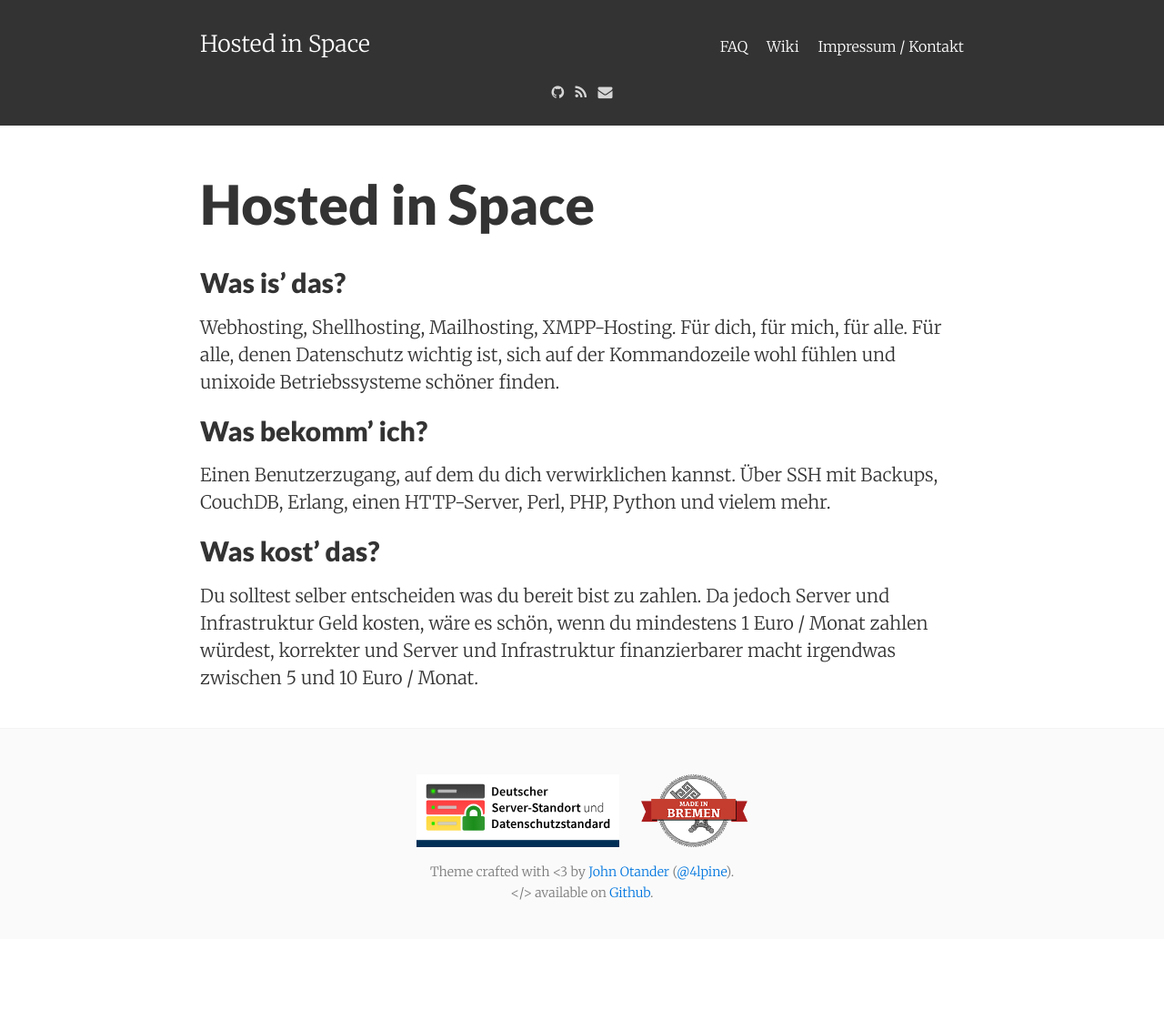
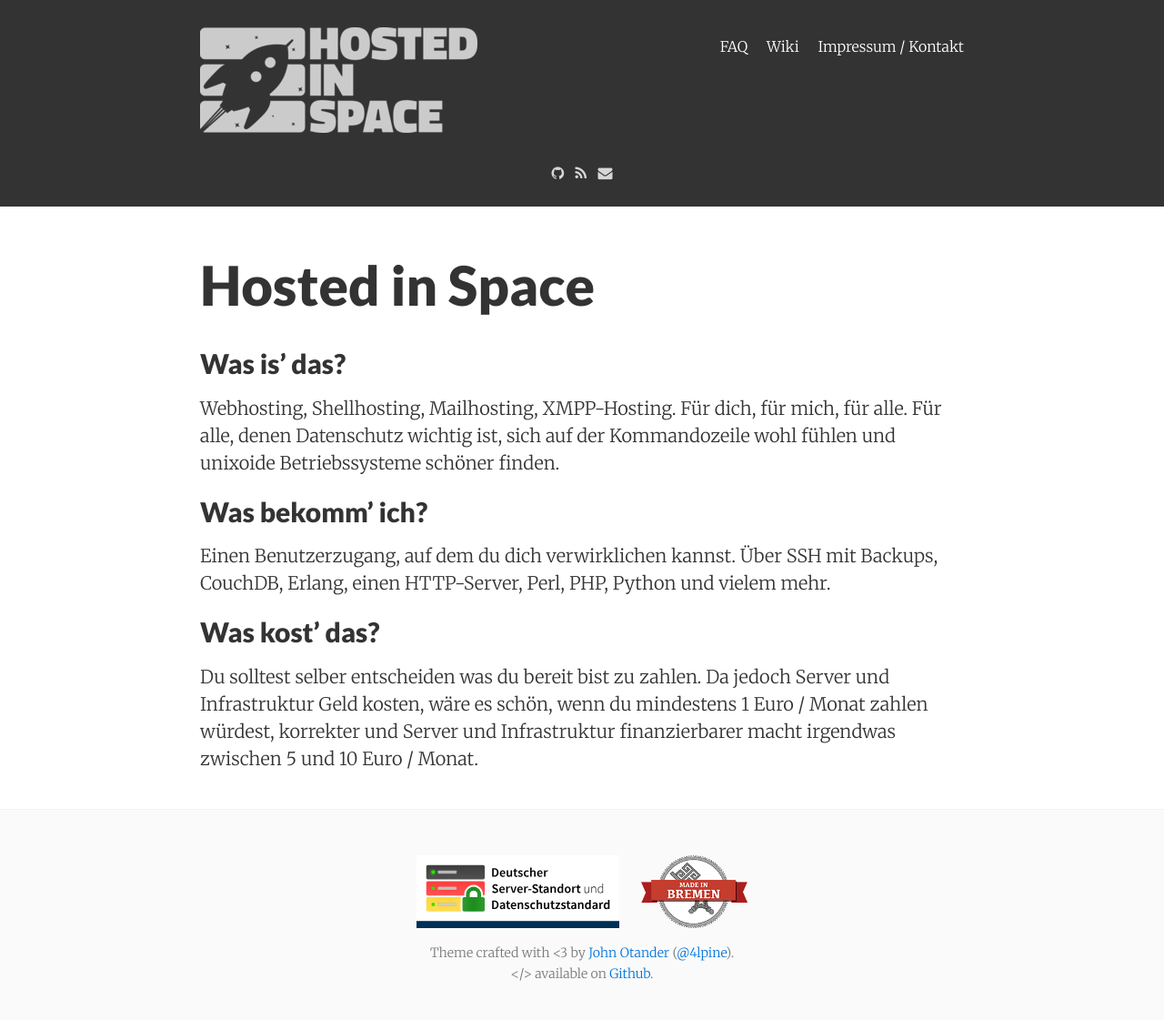
Before and after one commit to coderbyheart/hostedinspace.github.io, a Jekyll site: the page built from index.md, in a window 1280 px wide. Shown: the whole page at 91% size. Built offline with Jekyll 4.4.1, drawn with Linux system fonts in a browser that asks for light colours; nearby versions of some CDN libraries; before the commit the page ends 1032 px from its top, so only the background shows below that.

Commit message:
New logo

```diff
--- a/_includes/header.html
+++ b/_includes/header.html
@@ -1,7 +1,7 @@
 <header class="site-header px2 px-responsive">
   <div class="mt2 wrap">
     <div class="measure">
-      <a href="{{ "/" | prepend: site.baseurl }}" class="site-title">{{ site.title }}</a>
+      <a href="{{ "/" | prepend: site.baseurl }}" class="site-title"><img src="/assets/images/logo.png" alt="{{ site.title }}"></a>
       <nav class="site-nav">
         {% include navigation.html %}
       </nav>
--- a/_sass/_header.scss
+++ b/_sass/_header.scss
@@ -40,6 +40,10 @@
   opacity: 0.88;
 }
 
+.site-header a.site-title:hover {
+  opacity: 1;
+}
+
 .site-header {
   text-align: center;
 }
```
Also changed, not shown: assets/images/logo.png (added).
